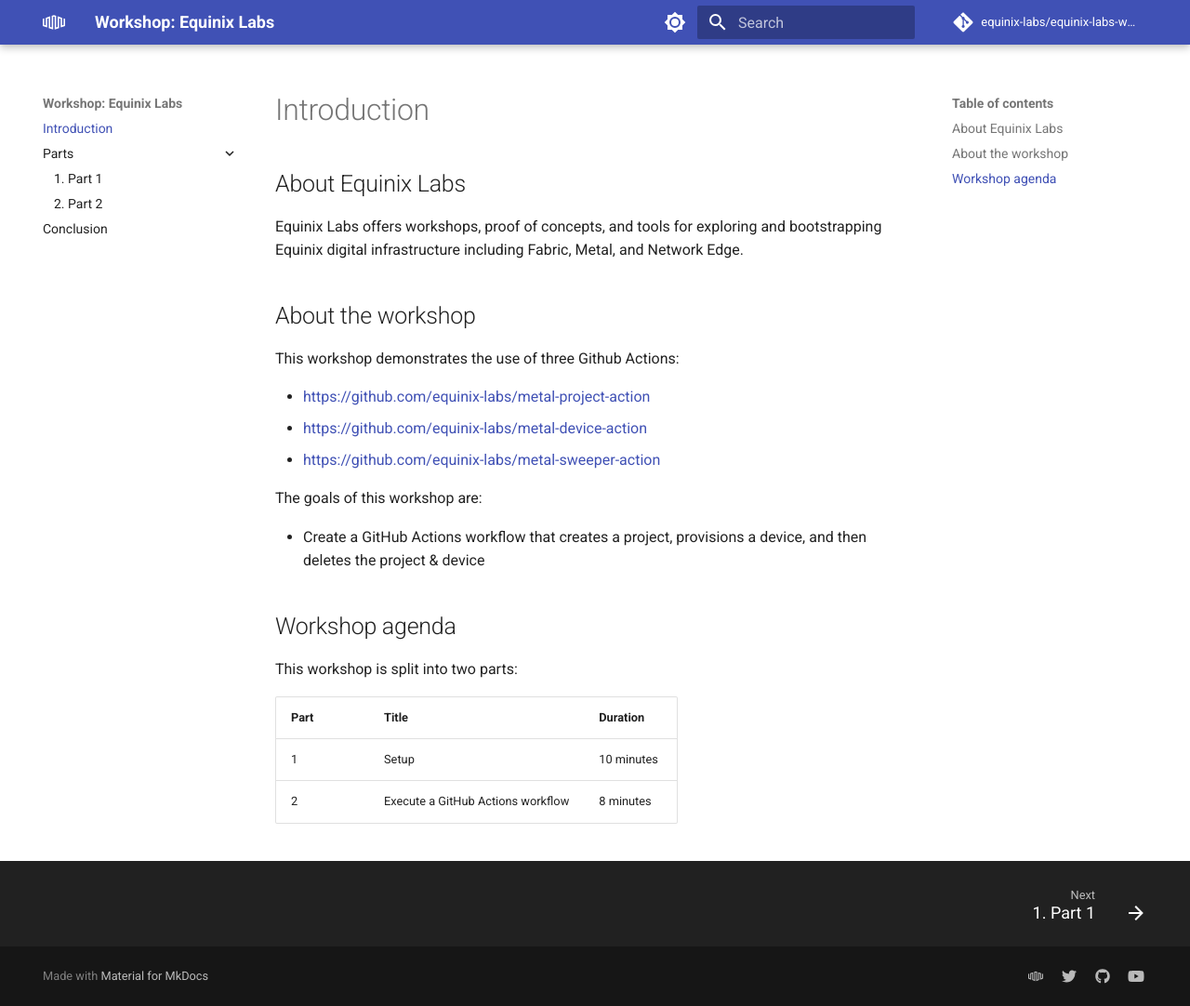
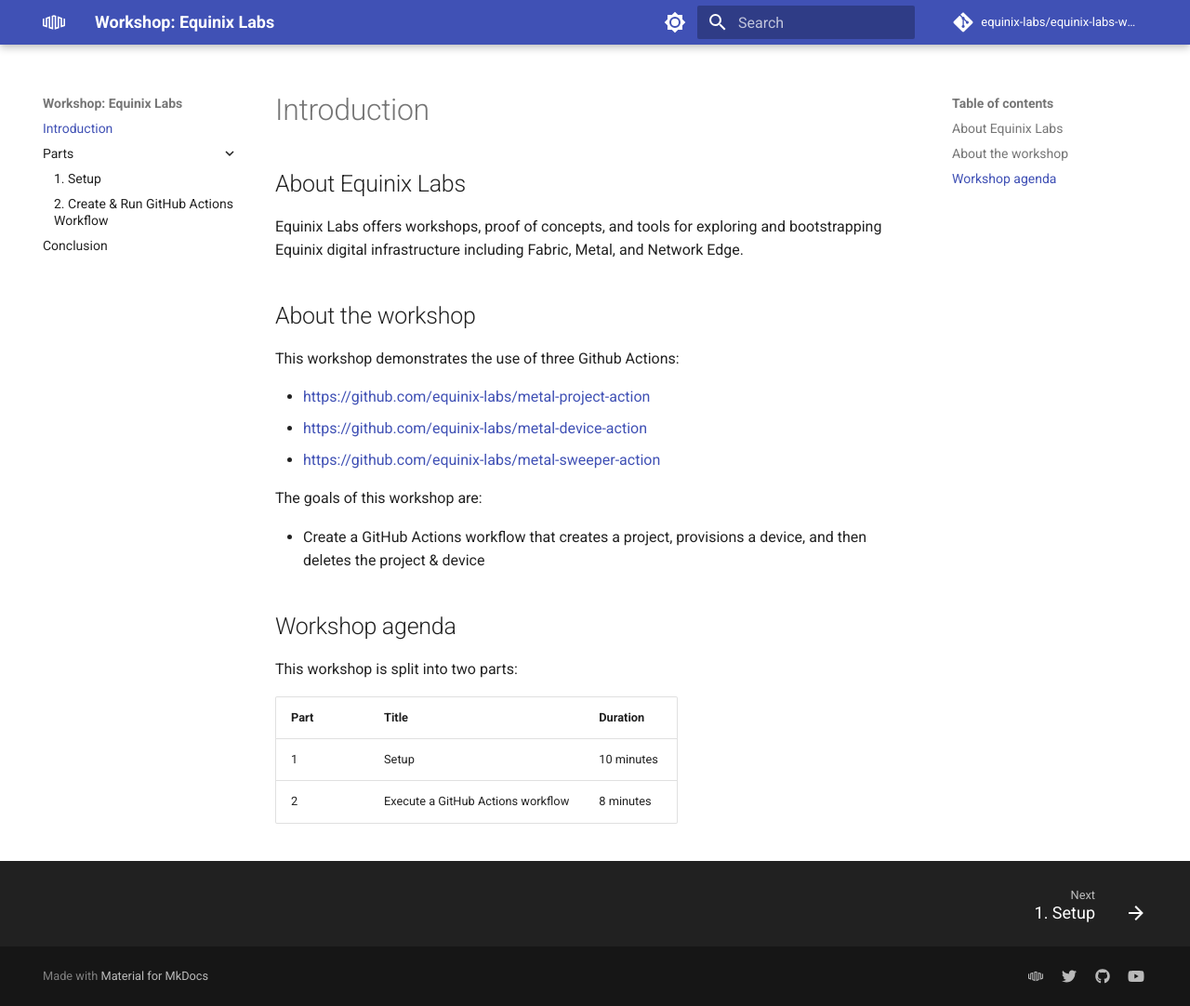
Before and after one commit to equinix-labs/metal-github-actions-workshop, an MkDocs documentation site: the page built from docs/index.md, in a window 1280 px wide and 1082 px high. Shown: the whole window at 93% size. Built offline with MkDocs 1.6.1 and Material for MkDocs 9.7.7, drawn with Linux system fonts in a browser that asks for light colours; comment, search, counter and statistics services are not loaded.

Commit message:
Fix labels for parts

```diff
--- a/mkdocs.yml
+++ b/mkdocs.yml
@@ -11,8 +11,8 @@
   - Introduction: index.md
 
   - Parts:
-      - 1. Part 1: parts/part1.md
-      - 2. Part 2: parts/part2.md
+      - 1. Setup: parts/part1.md
+      - 2. Create & Run GitHub Actions Workflow: parts/part2.md
 
   - Conclusion: parts/conclusion.md
 
```
